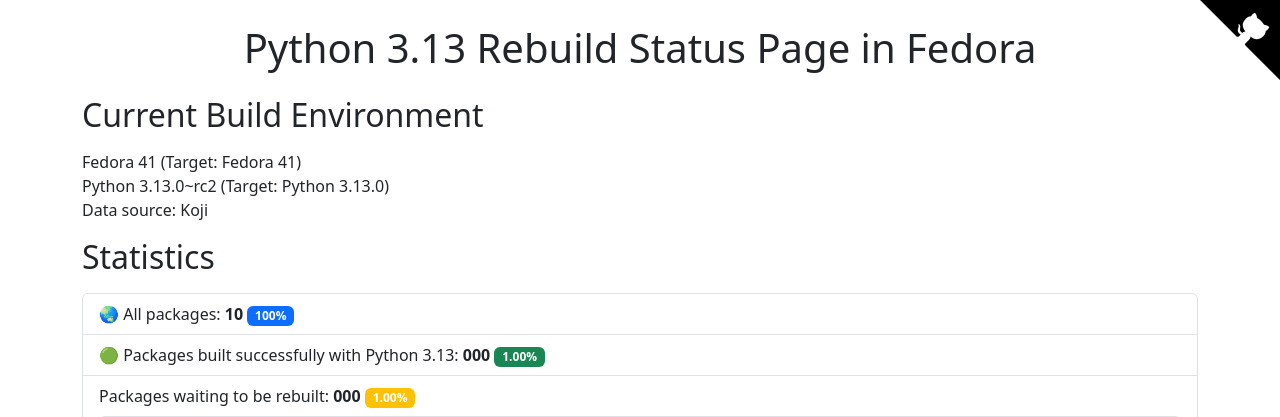
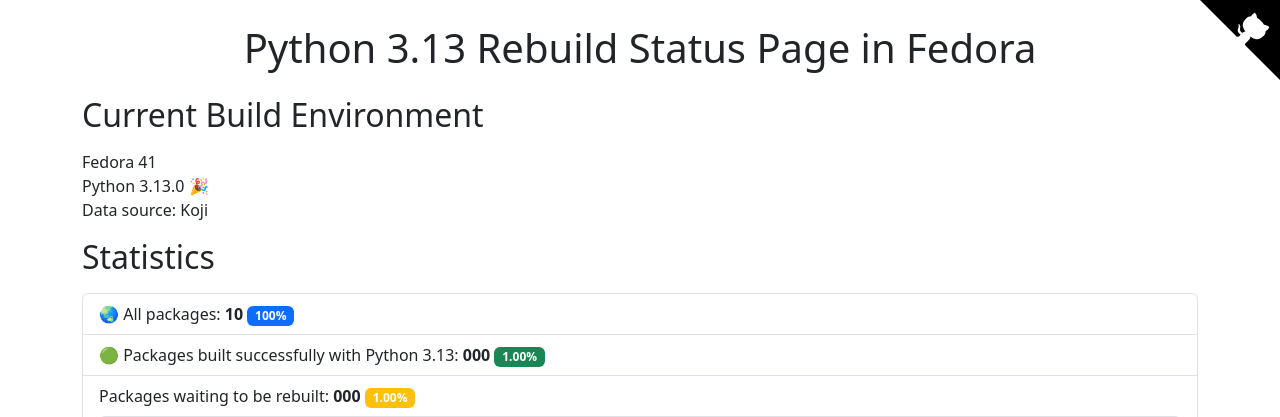
Before and after one commit to befeleme/fedora-python-rebuild-status, a Flask app: template templates/index.html in a window 1280 px wide. Shown: the top 417 px of the page. Run offline with Flask 3, Linux system fonts and the light colour scheme; the template is opened without the code that fills it: most values are stand-ins (such as "Sample title", 1, 10 or a date in 2020); parts of the project's set-up code (start-up, migrations or seed data) failed here and were passed over; some libraries are stand-ins or nearby versions.

Commit message:
We build with the final Python 3.13.0 now

```diff
--- a/templates/index.html
+++ b/templates/index.html
@@ -5,8 +5,8 @@
 
 <h2 class="mb-3">Current Build Environment</h2>
 <p>
-    Fedora 41 (Target: Fedora 41)<br>
-    Python 3.13.0~rc2 (Target: Python 3.13.0)<br>
+    Fedora 41<br>
+    Python 3.13.0 🎉<br>
     Data source: Koji
 </p>
 
```
